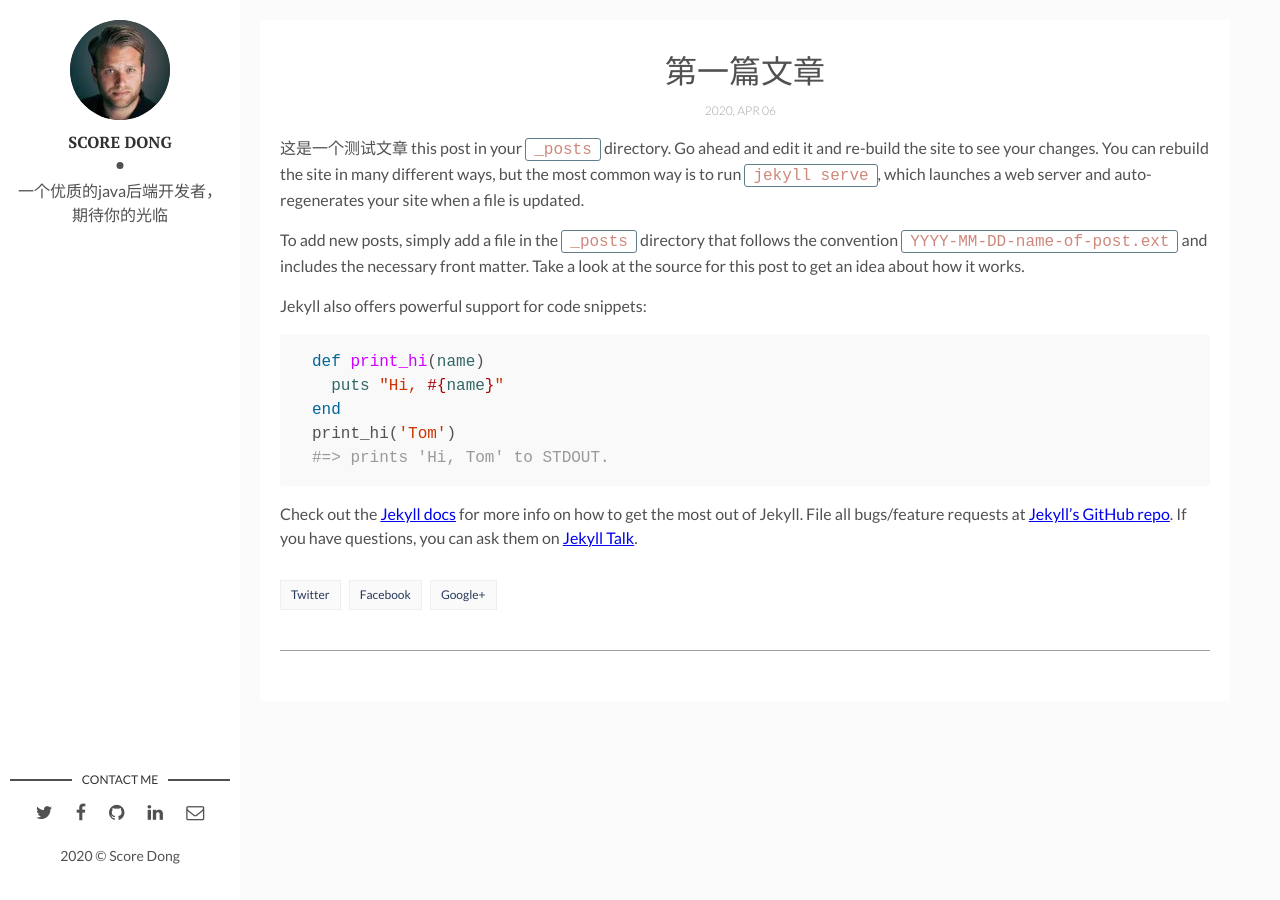
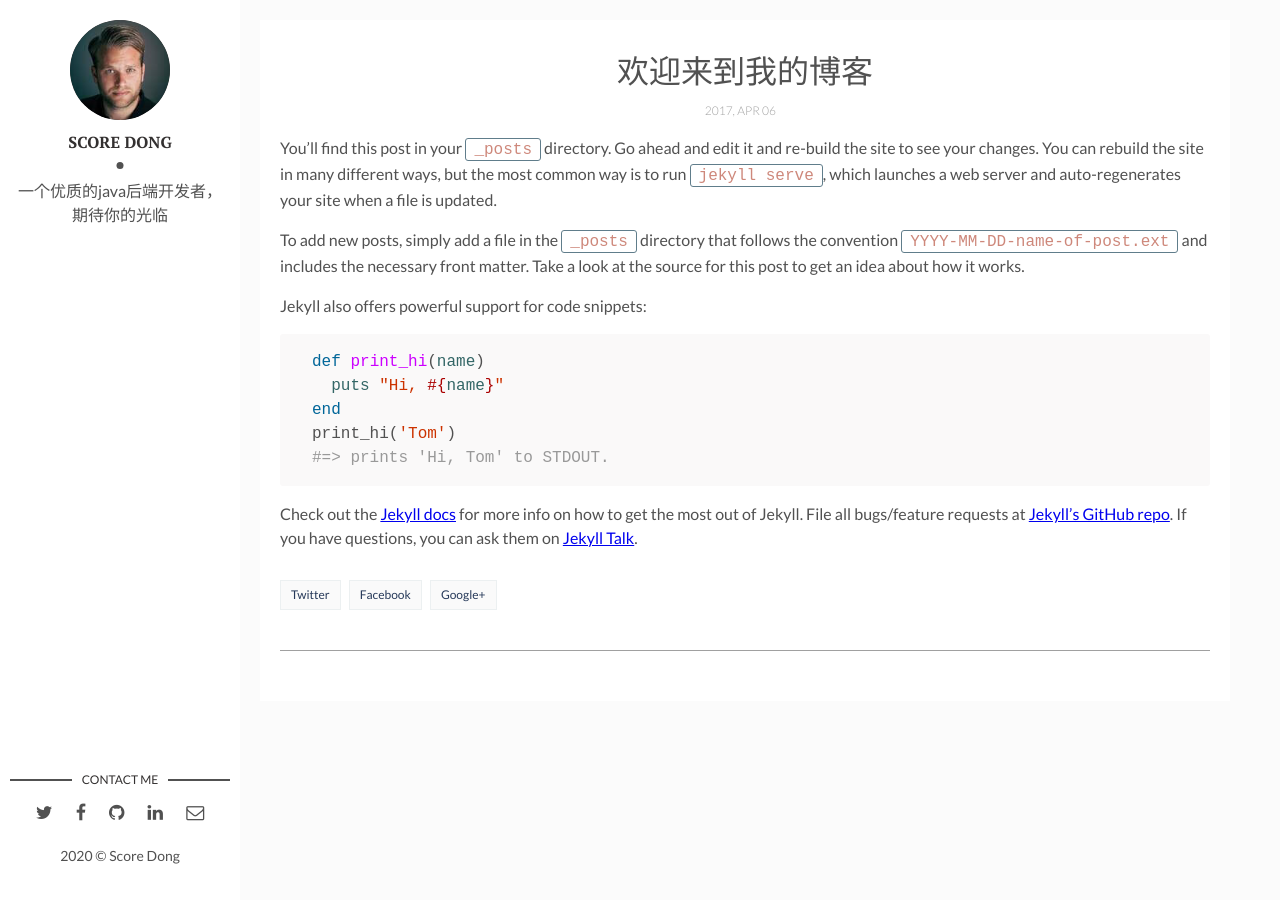
Before and after one commit to ScoreDong/Dslog, a Jekyll site: the page built from _posts/2020-04-06-welcome-to-jekyll.markdown, in a window 1280 px wide. Built offline with Jekyll 4.4.1, drawn with Linux system fonts in a browser that asks for light colours; comment, search, counter and statistics services are not loaded.

Commit message:
修改文件: _posts/2020-04-06-welcome-to-jekyll.markdown

```diff
--- a/_posts/2020-04-06-welcome-to-jekyll.markdown
+++ b/_posts/2020-04-06-welcome-to-jekyll.markdown
@@ -1,11 +1,11 @@
 ---
 layout: post
-title: "第一篇文章"
-date: 2020-04-06 13:32:20 +0300
+title: "欢迎来到我的博客"
+date: 2017-04-06 13:32:20 +0300
 description: You’ll find this post in your `_posts` directory. Go ahead and edit it and re-build the site to see your changes. # Add post description (optional)
 img:  # Add image post (optional)
 ---
-这是一个测试文章 this post in your `_posts` directory. Go ahead and edit it and re-build the site to see your changes. You can rebuild the site in many different ways, but the most common way is to run `jekyll serve`, which launches a web server and auto-regenerates your site when a file is updated.
+You’ll find this post in your `_posts` directory. Go ahead and edit it and re-build the site to see your changes. You can rebuild the site in many different ways, but the most common way is to run `jekyll serve`, which launches a web server and auto-regenerates your site when a file is updated.
 
 To add new posts, simply add a file in the `_posts` directory that follows the convention `YYYY-MM-DD-name-of-post.ext` and includes the necessary front matter. Take a look at the source for this post to get an idea about how it works.
 
```
